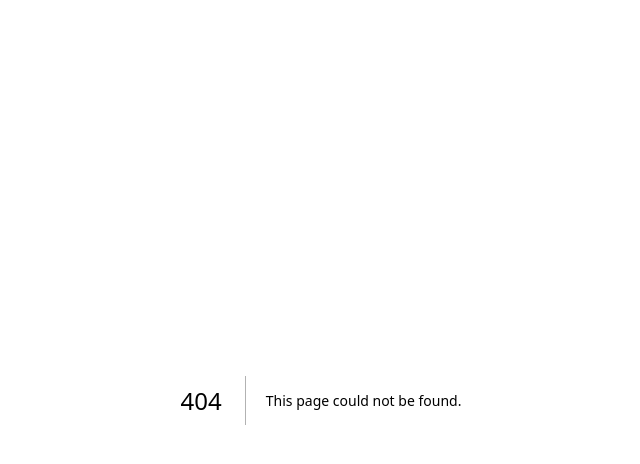
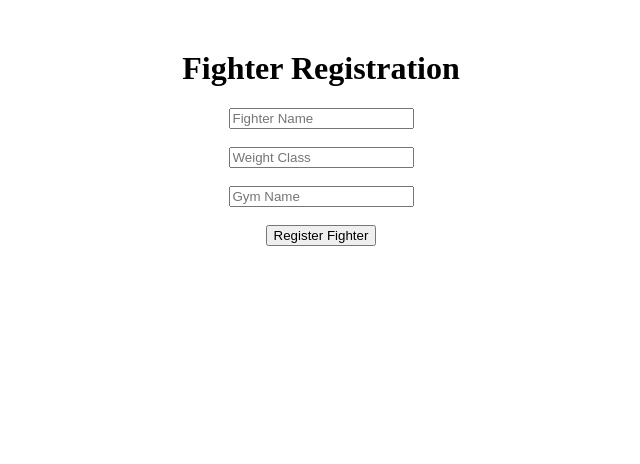
Before and after one commit to iskaegypt-tech/wbc-egypt, a Next.js app: page /fighter-register in a window 1280 px wide. Before the commit this address had no page. Shown: the top 464 px of the page, without its empty margins (319-959 px from the left). Built offline with nearby package versions, Linux system fonts and the light colour scheme.

Commit message:
Create fighter-register.js

```diff
--- /dev/null
+++ b/pages/fighter-register.js
@@ -0,0 +1,43 @@
+import { useState } from "react";
+
+export default function FighterRegister() {
+  const [name, setName] = useState("");
+  const [weight, setWeight] = useState("");
+  const [gym, setGym] = useState("");
+
+  const handleSubmit = async (e) => {
+    e.preventDefault();
+    alert("Fighter submitted (database connection will be next step)");
+  };
+
+  return (
+    <div style={{textAlign:"center",marginTop:"50px"}}>
+      <h1>Fighter Registration</h1>
+
+      <form onSubmit={handleSubmit}>
+        <input
+          placeholder="Fighter Name"
+          value={name}
+          onChange={(e)=>setName(e.target.value)}
+        />
+        <br/><br/>
+
+        <input
+          placeholder="Weight Class"
+          value={weight}
+          onChange={(e)=>setWeight(e.target.value)}
+        />
+        <br/><br/>
+
+        <input
+          placeholder="Gym Name"
+          value={gym}
+          onChange={(e)=>setGym(e.target.value)}
+        />
+        <br/><br/>
+
+        <button type="submit">Register Fighter</button>
+      </form>
+    </div>
+  );
+}
```
